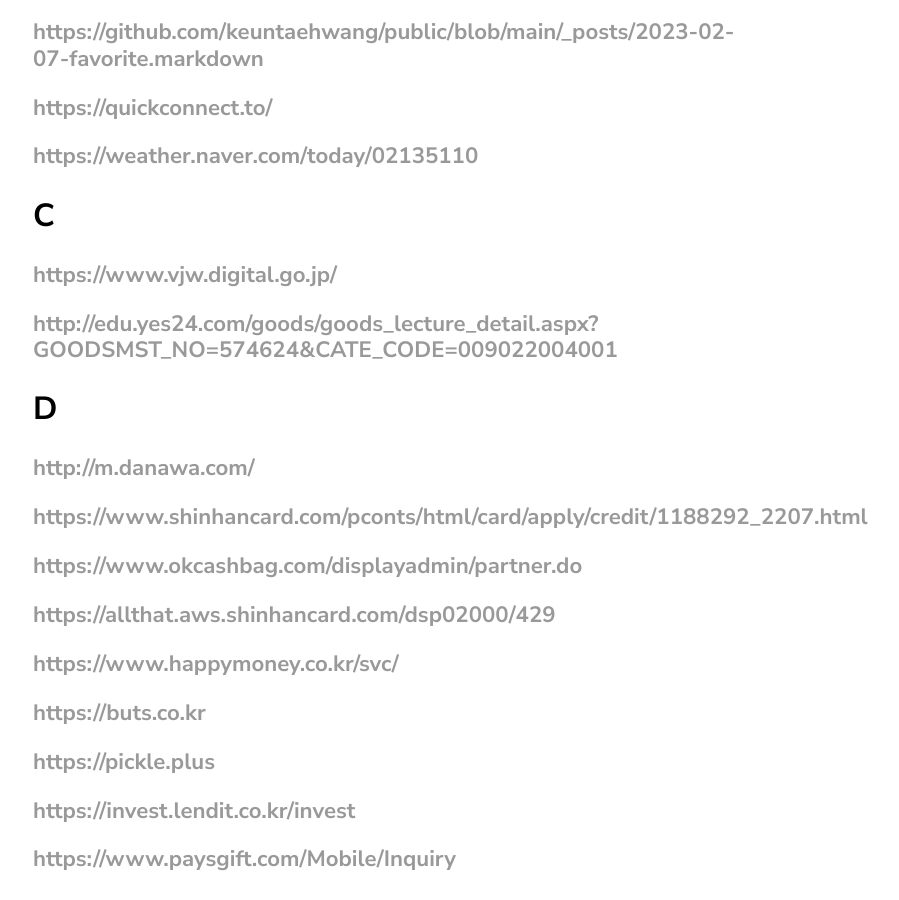
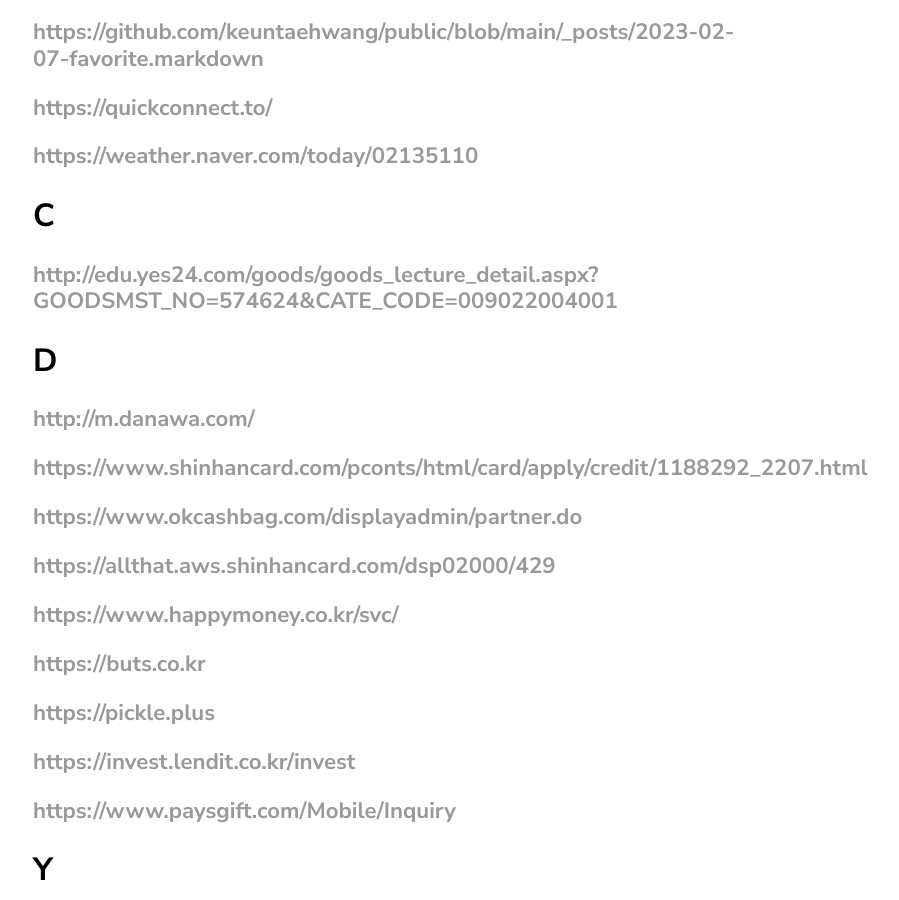
Before and after one commit to keuntaehwang/public, a Jekyll site: the page built from _posts/2023-02-07-favorite.markdown, in a window 1280 px wide and 900 px high, scrolled down 1044 px. Shown: the whole window, without its empty margins (67-966 px from the left). Built offline with Jekyll 4.4.1, drawn with Linux system fonts in a browser that asks for light colours.

Commit message:
Update 2023-02-07-favorite.markdown

```diff
--- a/_posts/2023-02-07-favorite.markdown
+++ b/_posts/2023-02-07-favorite.markdown
@@ -21,7 +21,6 @@ categories: NONE
 ### <https://weather.naver.com/today/02135110>
 
 ## C
-### <https://www.vjw.digital.go.jp/>
 ### <http://edu.yes24.com/goods/goods_lecture_detail.aspx?GOODSMST_NO=574624&CATE_CODE=009022004001>
 
 ## D
```
